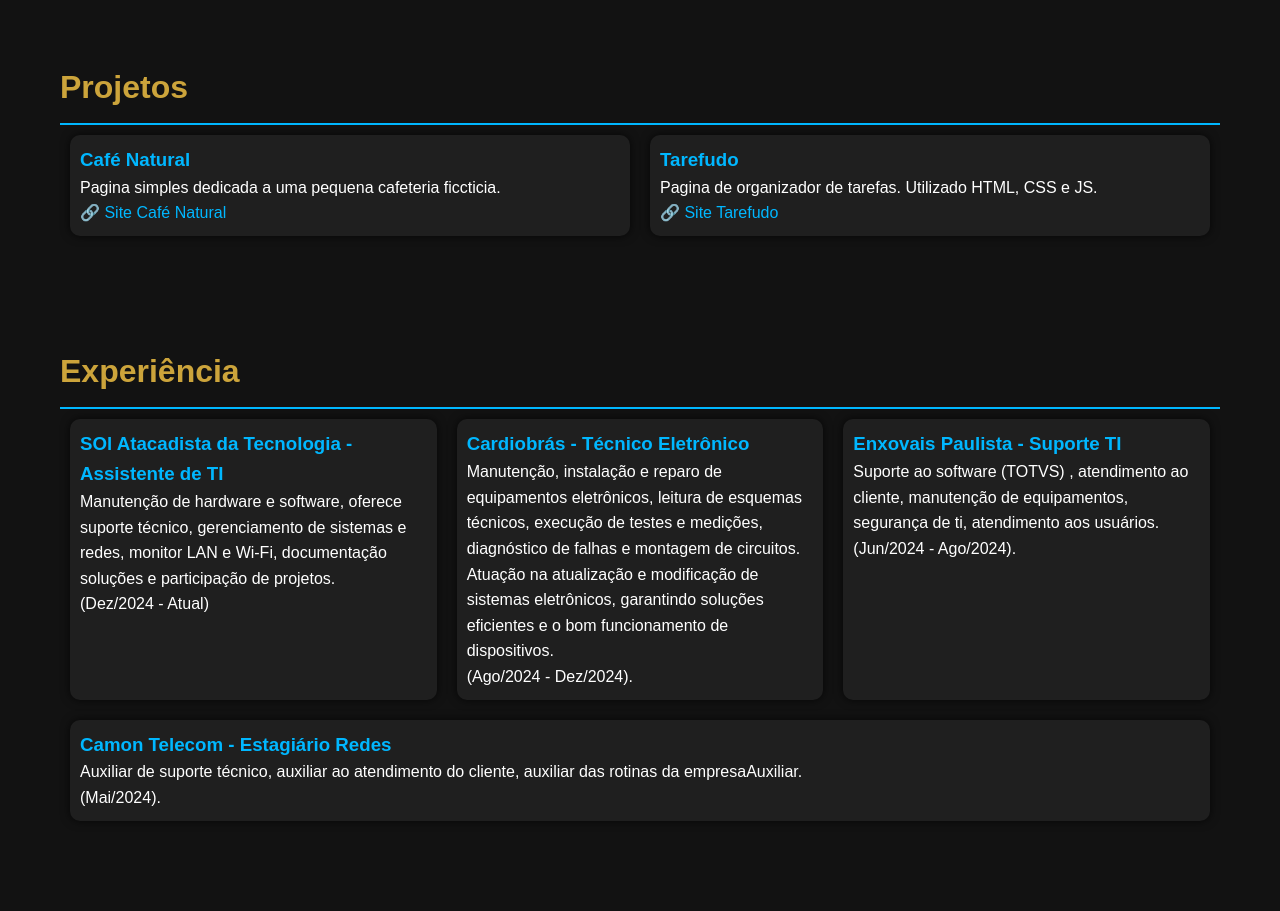
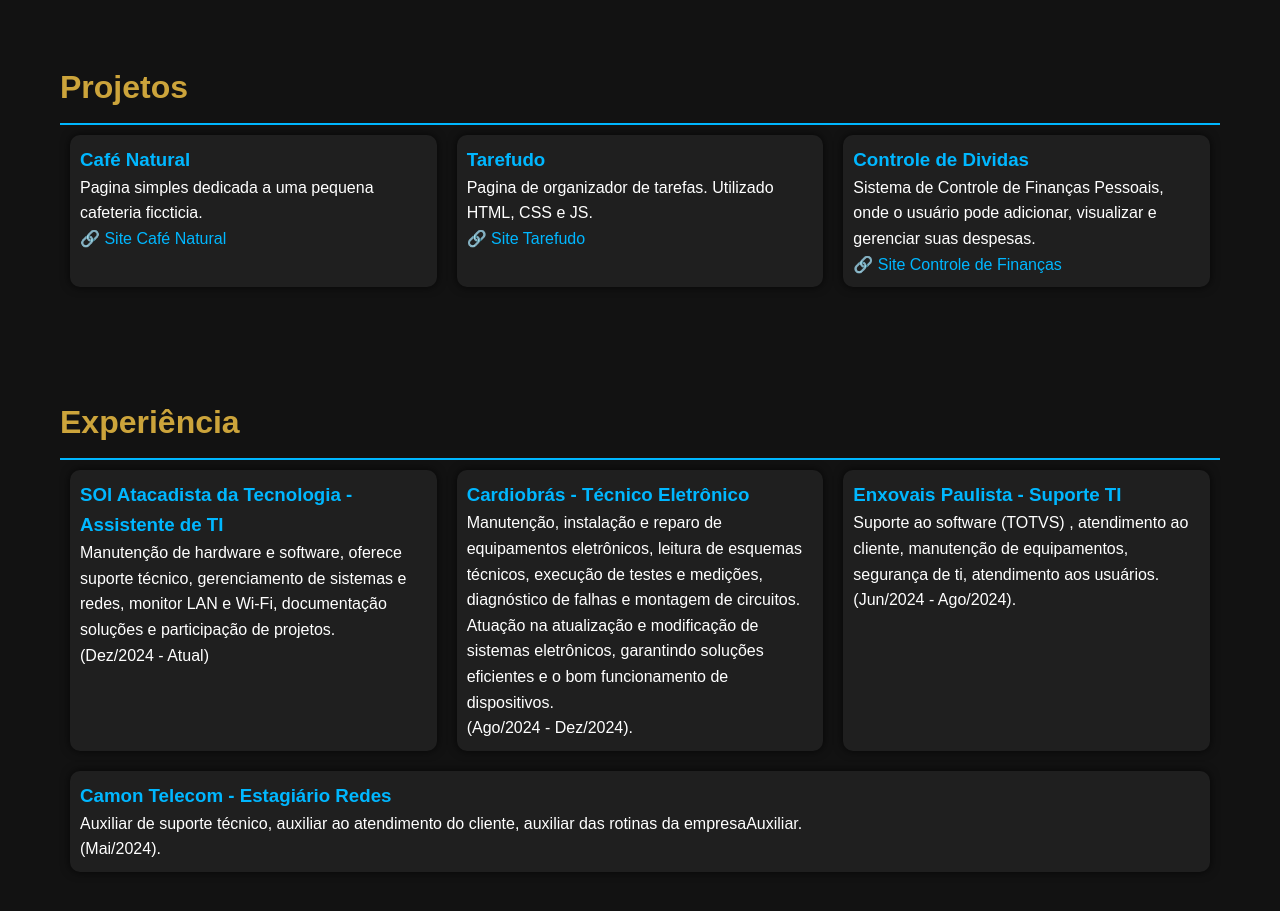
Before and after one commit to NicollasSevero/Meu_Portifolio, a plain HTML site: page index.html in a window 1280 px wide. Shown: the part 980-1891 px from the top of the page. Drawn offline with Linux system fonts and the light colour scheme.

Commit message:
update project

```diff
--- a/index.html
+++ b/index.html
@@ -67,6 +67,11 @@
                 <p>Pagina de organizador de tarefas. Utilizado HTML, CSS e JS.</p>
                 <a href="https://nicollassevero.github.io/Tarefudo/">🔗 Site Tarefudo</a>
             </div>
+            <div class="card">
+                <h3>Controle de Dividas</h3>
+                <p>Sistema de Controle de Finanças Pessoais, onde o usuário pode adicionar, visualizar e gerenciar suas despesas.</p>
+                <a href="https://nicollassevero.github.io/control-dividas/">🔗 Site Controle de Finanças</a>
+            </div>
         </div>
     </section>
 
```
